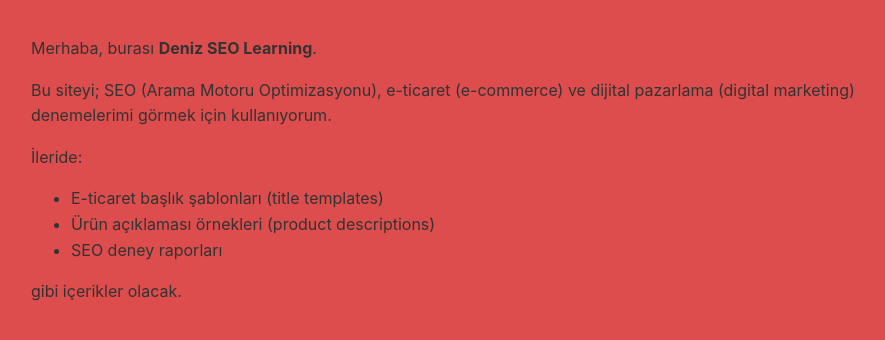
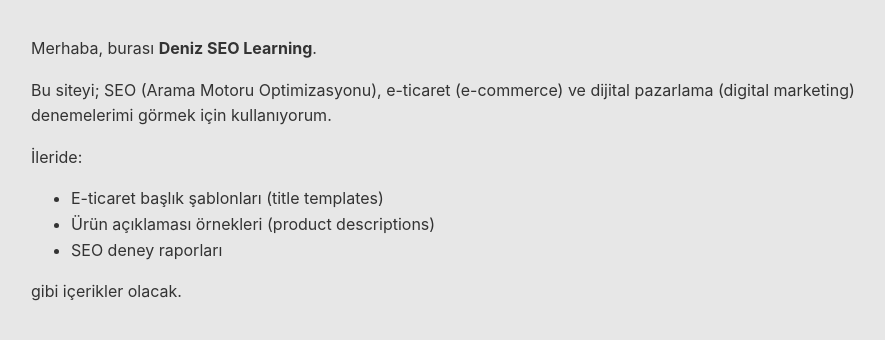
Before and after one commit to DenizVRTL/deniz-seo-learning, a Jekyll site: the page built from index.md, in a window 1280 px wide. Shown: the top 340 px of the page, without its empty margins (179-1064 px from the left). Built offline with Jekyll 4.4.1, drawn with Linux system fonts in a browser that asks for light colours.

Commit message:
Update custom.css

```diff
--- a/assets/css/custom.css
+++ b/assets/css/custom.css
@@ -9,5 +9,5 @@ body {
     max-width: 860px;
     margin: 0 auto;
     padding: 20px;
-    background-color: #dd4d4d; /* TEST İÇİN EKLEDİK */
+    background-color: #e7e7e7; /* TEST İÇİN EKLEDİK */
 }
```
